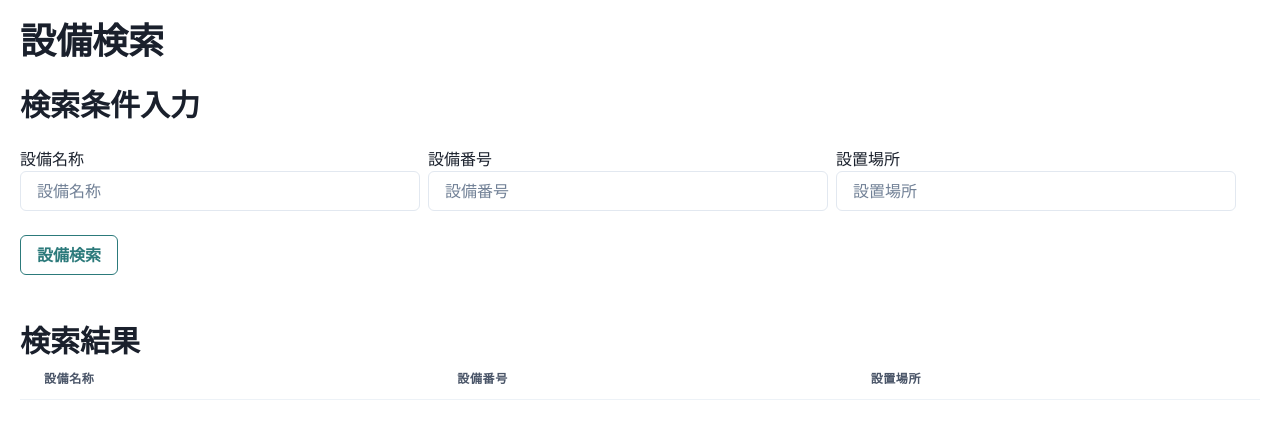
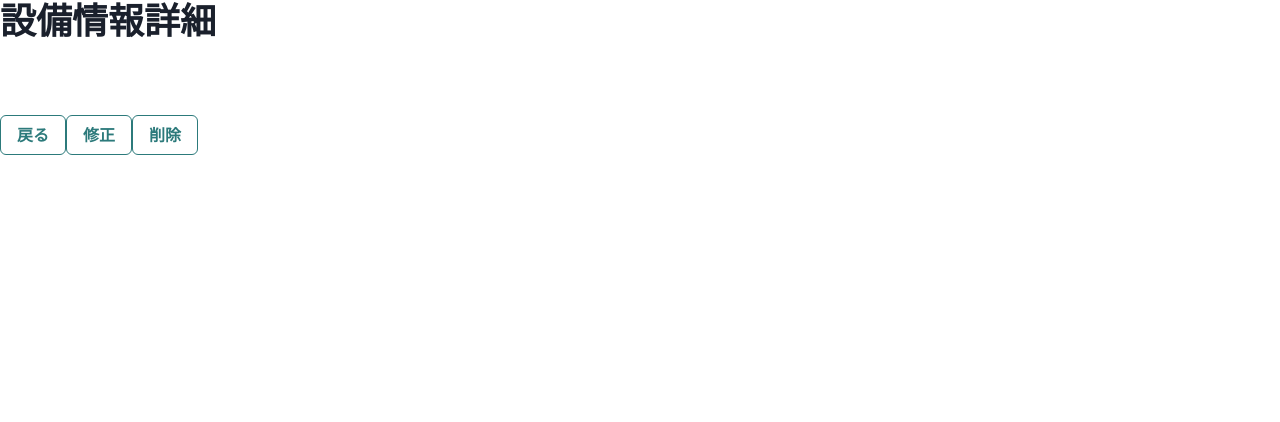
Before and after one commit to rinna-kawaguchi/Equipment-Management-API, a React (Create React App) app in the folder frontend/: page /detail in a window 1280 px wide. Shown: the top 422 px of the page. Built offline with nearby package versions, Linux system fonts and the light colour scheme.

Commit message:
ページのルーティングを作成

```diff
--- a/frontend/package.json
+++ b/frontend/package.json
@@ -17,6 +17,7 @@
     "framer-motion": "^10.12.21",
     "react": "^18.2.0",
     "react-dom": "^18.2.0",
+    "react-router-dom": "^6.14.1",
     "react-scripts": "5.0.1",
     "typescript": "^4.4.2",
     "web-vitals": "^2.1.0"
--- a/frontend/src/App.tsx
+++ b/frontend/src/App.tsx
@@ -1,11 +1,16 @@
+import { BrowserRouter } from 'react-router-dom';
 import './App.css';
+import { ChakraProvider } from '@chakra-ui/react';
+
 import { FindEquipment } from './components/FindEquipment';
-import { ChakraProvider } from '@chakra-ui/react';
+import { Router } from './router/Router'
 
 function App() {
   return (
     <ChakraProvider>
-      <FindEquipment />
+      <BrowserRouter>
+        <Router />
+      </BrowserRouter>
     </ChakraProvider>
   );
 }
--- /dev/null
+++ b/frontend/src/components/CreateEquipment.tsx
@@ -0,0 +1,24 @@
+import { Heading } from "@chakra-ui/react"
+import { BaseButton } from "./atoms/BaseButton"
+import { useNavigate } from "react-router-dom";
+
+export const CreateEquipment = () => {
+  const navigate = useNavigate();
+
+  const onClickBackFindPage = () => navigate("/find")
+  const onClickCreateEquipment = () => {
+    alert("設備を登録しますか？")
+    navigate("/detail")
+  }
+
+  return (
+    <div>
+      <Heading>新規設備登録</Heading>
+      <br />
+      <br />
+      <br />
+      <BaseButton onClick={onClickBackFindPage}>戻る</BaseButton>
+      <BaseButton onClick={onClickCreateEquipment}>登録</BaseButton>
+    </div>
+  )
+}
--- /dev/null
+++ b/frontend/src/components/EquipmentDetail.tsx
@@ -0,0 +1,26 @@
+import { Heading } from "@chakra-ui/react"
+import { BaseButton } from "./atoms/BaseButton"
+import { useNavigate } from "react-router-dom";
+
+export const EquipmentDetail = () => {
+  const navigate = useNavigate();
+
+  const onClickBackFindPage = () => navigate("/find")
+  const onClickUpdatePage = () => navigate("/update")
+
+  const onClickDelete = () => {
+    alert("削除しますか？");
+  }
+
+  return (
+    <div>
+      <Heading>設備情報詳細</Heading>
+      <br />
+      <br />
+      <br />
+      <BaseButton onClick={onClickBackFindPage}>戻る</BaseButton>
+      <BaseButton onClick={onClickUpdatePage}>修正</BaseButton>
+      <BaseButton onClick={onClickDelete}>削除</BaseButton>
+    </div>
+  )
+}
--- a/frontend/src/components/FindEquipment.tsx
+++ b/frontend/src/components/FindEquipment.tsx
@@ -1,6 +1,8 @@
 import { Box, Button, HStack, Heading, Input, Table, TableContainer, Tbody, Td, Th, Thead, Tr } from "@chakra-ui/react";
 import axios from "axios";
-import { ChangeEvent, useState } from "react"
+import { ChangeEvent, useState } from "react";
+import { useNavigate } from "react-router-dom";
+import { BaseButton } from "./atoms/BaseButton";
 
 type Equipment = {
   equipmentId: number;
@@ -19,6 +21,10 @@ export const FindEquipment = () => {
   const onChangeNumber = (e: ChangeEvent<HTMLInputElement>) => setNumber(e.target.value)
   const onChangeLocation = (e: ChangeEvent<HTMLInputElement>) => setLocation(e.target.value)
 
+  const navigate = useNavigate();
+
+  const onClickCreatePage = () => navigate("/create")
+
   const onClickFindEquipment = () => {
     axios.get<Array<Equipment>>(`http://localhost:8080/equipments?name=${name}&number=${number}&location=${location}`)
       .then((res) => setEquipments(res.data))
@@ -27,6 +33,9 @@ export const FindEquipment = () => {
   return (
     <Box padding={"20px"}>
       <Heading>設備検索</Heading>
+      <br />
+      <BaseButton onClick={onClickCreatePage}>新規設備登録</BaseButton>
+      <br />
       <br />
       <Heading size='lg'>検索条件入力</Heading>
       <br />
@@ -46,7 +55,7 @@ export const FindEquipment = () => {
         </Box>
       </HStack>
       <br />
-      <Button colorScheme="teal" variant={"outline"} onClick={onClickFindEquipment}>設備検索</Button>
+      <BaseButton onClick={onClickFindEquipment}>設備検索</BaseButton>
       <br />
       <br />
       <br />
@@ -71,6 +80,7 @@ export const FindEquipment = () => {
           ))}
         </Table>
       </TableContainer>
+      <br />
     </Box>
   )
 }
--- /dev/null
+++ b/frontend/src/components/UpdateEquipment.tsx
@@ -0,0 +1,23 @@
+import { Heading } from "@chakra-ui/react"
+import { useNavigate } from "react-router-dom";
+import { BaseButton } from "./atoms/BaseButton";
+
+export const UpdateEquipment = () => {
+  const navigate = useNavigate();
+
+  const onClickBackDetailPage = () => navigate("/detail")
+  const onClickUpdate = () => {
+    alert("更新しますか？")
+    navigate("/detail")}
+
+  return (
+    <div>
+      <Heading>設備情報修正</Heading>
+      <br />
+      <br />
+      <br />
+      <BaseButton onClick={onClickBackDetailPage}>戻る</BaseButton>
+      <BaseButton onClick={onClickUpdate}>更新</BaseButton>
+    </div>
+  )
+}
--- /dev/null
+++ b/frontend/src/components/atoms/BaseButton.tsx
@@ -0,0 +1,16 @@
+import { Button } from "@chakra-ui/react";
+import { FC, ReactNode } from "react";
+
+type Props = {
+  children: ReactNode;
+  onClick: () => void;
+}
+
+export const BaseButton:FC<Props> = (props) => {
+  const { children, onClick } = props;
+  return (
+    <Button colorScheme="teal" variant={"outline"} onClick={onClick} >
+      {children}
+    </Button>
+      )
+}
--- /dev/null
+++ b/frontend/src/router/Router.tsx
@@ -0,0 +1,17 @@
+import { Route, Routes } from 'react-router-dom';
+import { FindEquipment } from '../components/FindEquipment';
+import { EquipmentDetail } from '../components/EquipmentDetail';
+import { CreateEquipment } from '../components/CreateEquipment';
+import { UpdateEquipment } from '../components/UpdateEquipment';
+import { FC } from 'react';
+
+export const Router: FC = () => {
+  return (
+    <Routes>
+      <Route path='/find' element={<FindEquipment />} />
+      <Route path='/detail' element={<EquipmentDetail />} />
+      <Route path='/create' element={<CreateEquipment />} />
+      <Route path='/update' element={<UpdateEquipment />} />
+    </Routes>
+  )
+}
```
Also changed, not shown: 1 other file (tests, documents, lock files or other folders).
